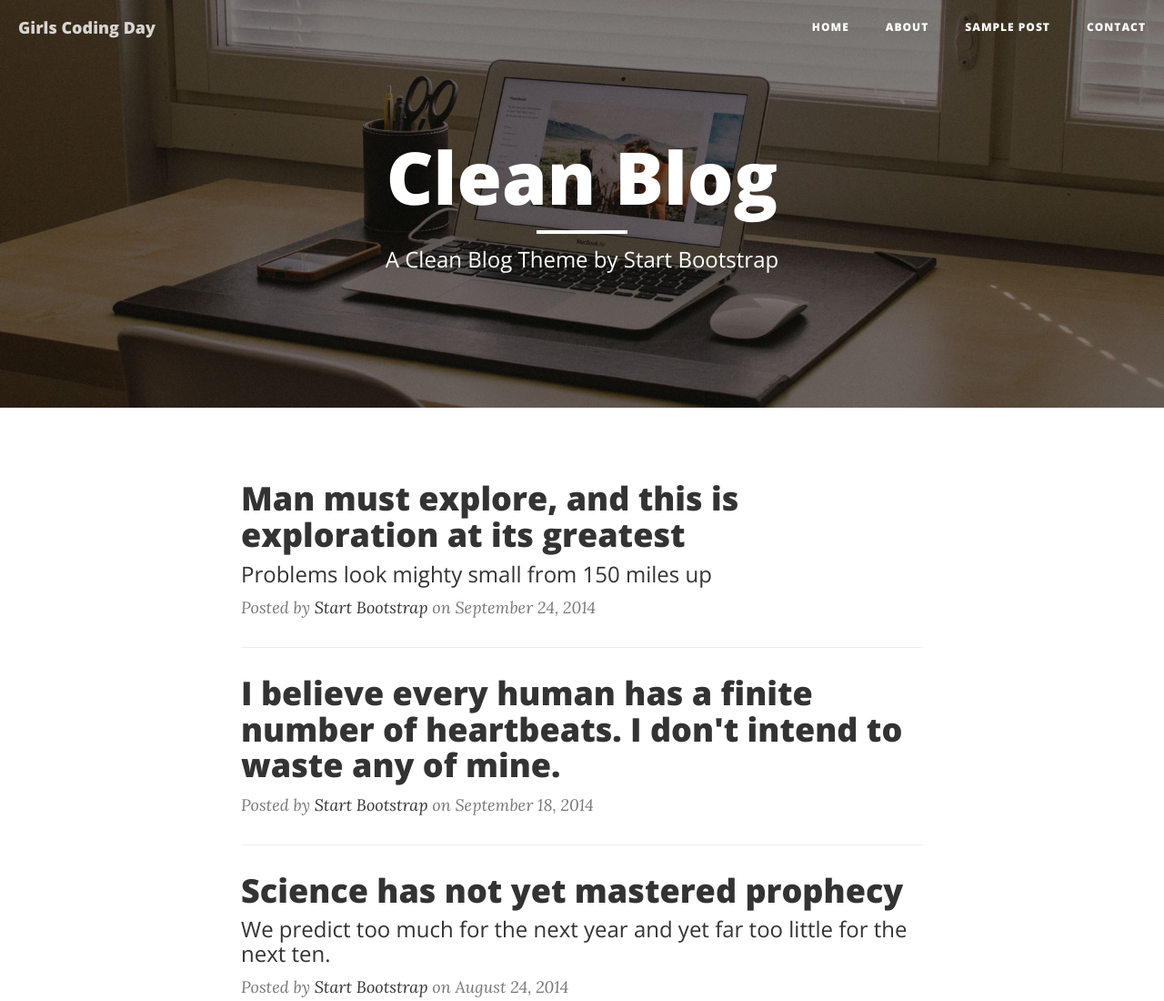
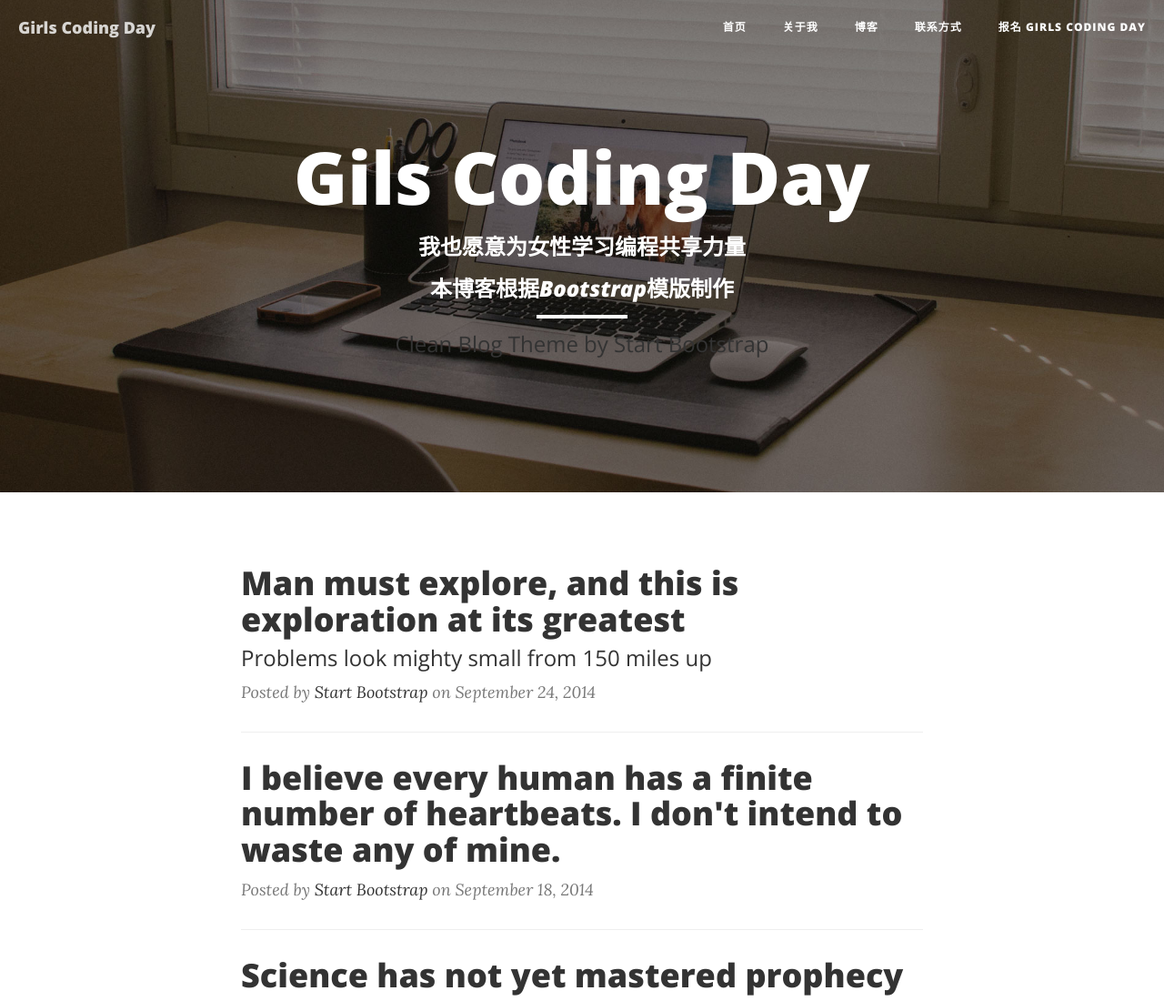
Before and after one commit to Xiaomingmakesnonesense/GirlsCodingDayDemo, a website: page index.html in a window 1280 px wide. Shown: the top 1100 px of the page at 91% size. Drawn offline with nearby package versions, Linux system fonts and the light colour scheme.

Commit message:
动手修改更多的HTML元素
1.导航栏
2. Header

```diff
--- a/index.html
+++ b/index.html
@@ -49,16 +49,21 @@
             <div class="collapse navbar-collapse" id="bs-example-navbar-collapse-1">
                 <ul class="nav navbar-nav navbar-right">
                     <li>
-                        <a href="index.html">Home</a>
+                        <a href="index.html">首页</a>
                     </li>
                     <li>
-                        <a href="about.html">About</a>
+                        <a href="about.html">关于我</a>
                     </li>
                     <li>
-                        <a href="post.html">Sample Post</a>
+                        <a href="post.html">
+                            <b>博客</b>
+                        </a>
                     </li>
                     <li>
-                        <a href="contact.html">Contact</a>
+                        <a href="contact.html">联系方式</a>
+                    </li>
+                    <li>
+                        <a href="https://girlscodingday.org/"b>报名 Girls Coding Day</a>
                     </li>
                 </ul>
             </div>
@@ -74,9 +79,14 @@
             <div class="row">
                 <div class="col-lg-8 col-lg-offset-2 col-md-10 col-md-offset-1">
                     <div class="site-heading">
-                        <h1>Clean Blog</h1>
+                        <h1>Gils Coding Day</h1>
+                        <h3> 我也愿意为女性学习编程共享力量</h3>
+                        <h3>本博客根据<i>Bootstrap</i>模版制作</h3>
                         <hr class="small">
-                        <span class="subheading">A Clean Blog Theme by Start Bootstrap</span>
+                        <span class="subheading">
+                            <a href="https://girlscodingday.org/" target="_blank">Clean Blog Theme by Start Bootstrap</a>
+                            <!--The link is wrong, to be updated with right one-->
+                        </span>
                     </div>
                 </div>
             </div>
```
Also changed, not shown: 1 other file.
